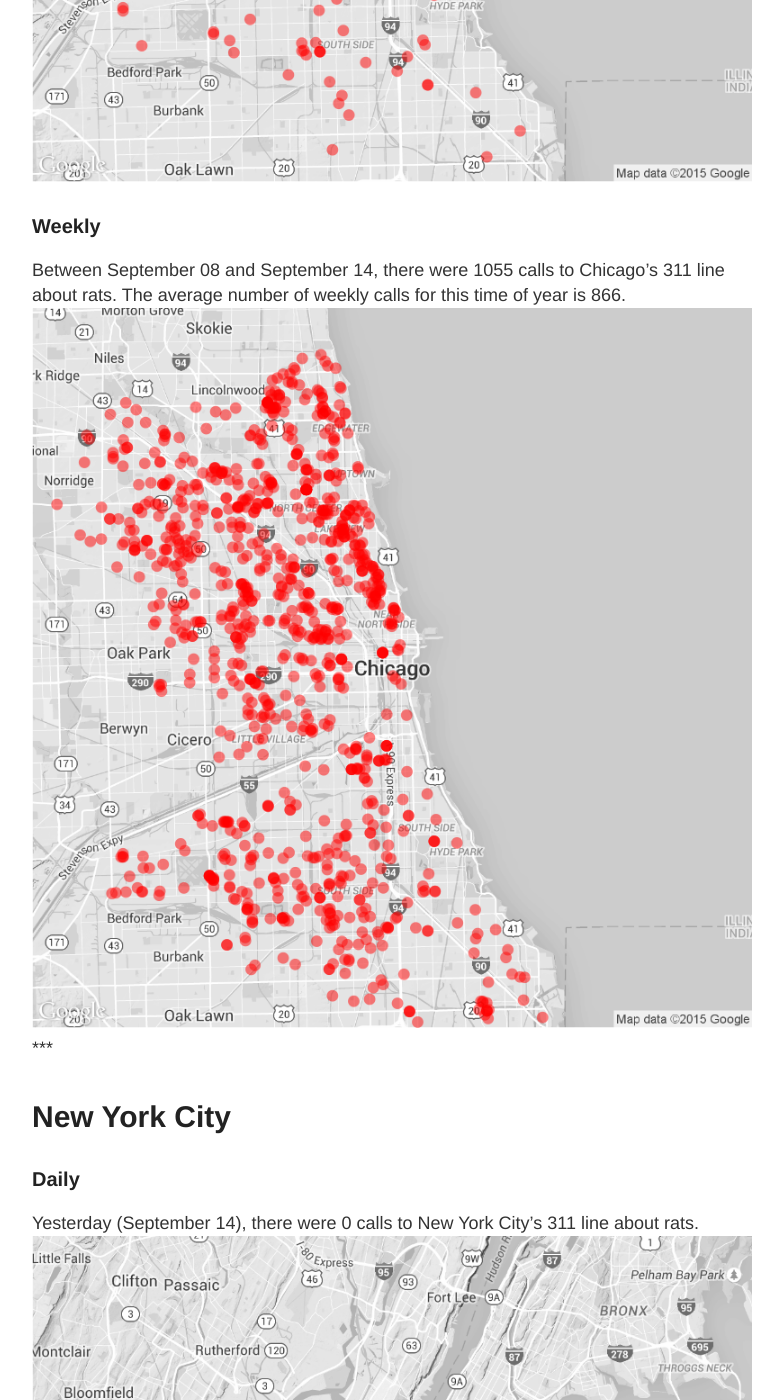
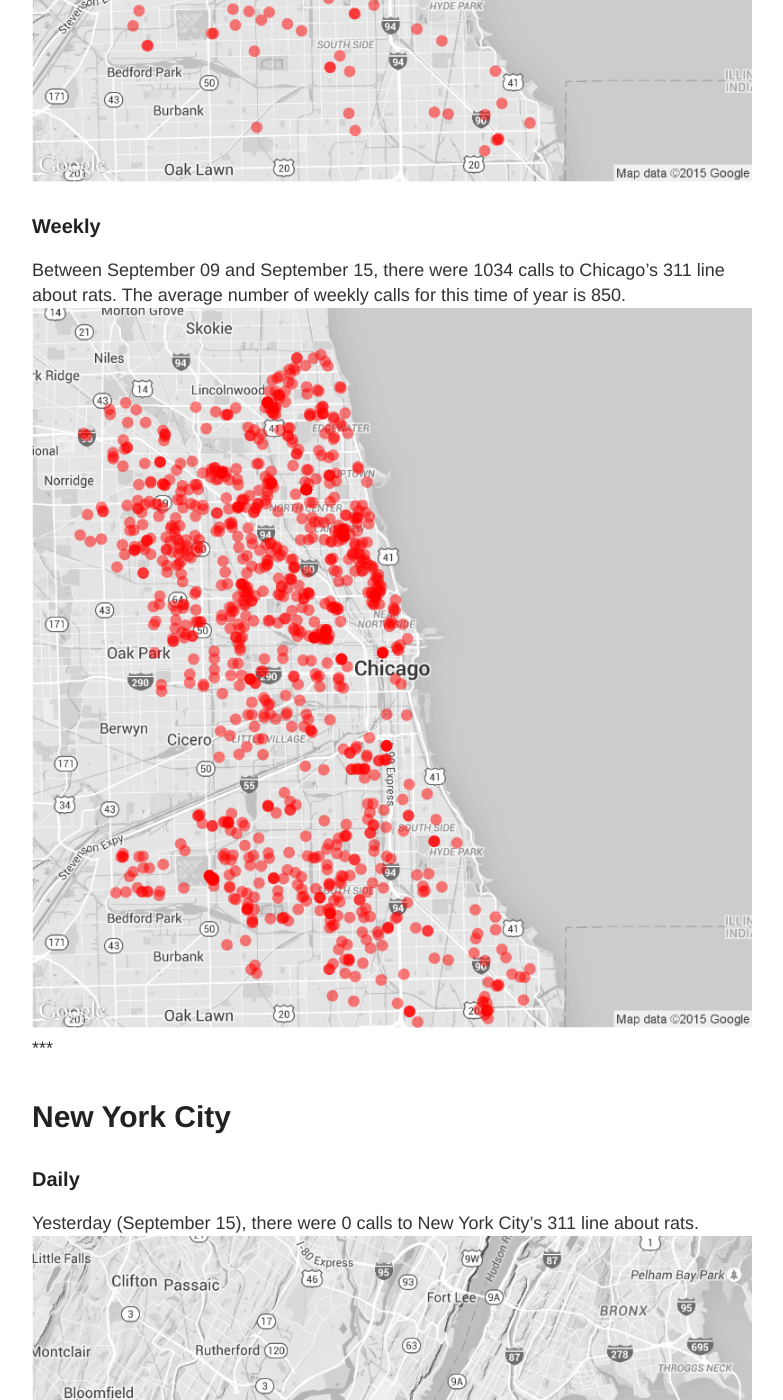
Before and after one commit to DanielHadley/ratmaps, a Jekyll site: the page built from daily.md, in a window 1280 px wide and 1400 px high, scrolled down 1033 px. Shown: the whole window, without its empty margins (248-1031 px from the left). Built offline with Jekyll 4.4.1, drawn with Linux system fonts in a browser that asks for light colours; comment, search, counter and statistics services are not loaded; some of the changed text lies outside the part shown.

Commit message:
Daily Maps

```diff
--- a/daily.md
+++ b/daily.md
@@ -15,22 +15,22 @@ tags: Chicago NYC weekly daily rats
 
 ### Daily
 
-Yesterday (September 14), there were 197 calls to Chicago's 311 line about rats.
+Yesterday (September 15), there were 198 calls to Chicago's 311 line about rats.
 ![Chicago rat calls to 311 weekly map]({{ site.cityimages }}/daily/Chicago_Rat_Map_Daily.png)
 
 ### Weekly
-Between September 08 and September 14, there were 1055 calls to Chicago's 311 line about rats. The average number of weekly calls for this time of year is 866.
+Between September 09 and September 15, there were 1034 calls to Chicago's 311 line about rats. The average number of weekly calls for this time of year is 850.
 ![Chicago rat calls to 311 weekly map]({{ site.cityimages }}/daily/Chicago_Rat_Map_Weekly.png)
 ***
 # New York City <a id="nyc"><a>
 
 ### Daily
 
-Yesterday (September 14), there were 0 calls to New York City's 311 line about rats.
+Yesterday (September 15), there were 0 calls to New York City's 311 line about rats.
 ![NYC rat calls to 311 weekly map]({{ site.cityimages }}/daily/NYC_Rat_Map_Daily.png)
 
 ### Weekly
-Between September 08 and September 14, there were 0 calls to New York City's 311 line about rats. The average number of weekly calls for this time of year is 250.
+Between September 09 and September 15, there were 0 calls to New York City's 311 line about rats. The average number of weekly calls for this time of year is 253.
 ![NYC rat calls to 311 weekly map]({{ site.cityimages }}/daily/NYC_Rat_Map_Weekly.png)
 
 Each red dot represents one call about a rat seen in that location. The dots are transparent, so multiple calls from one location will be seen as a solid dot. The usual caveats apply: more calls do not necessarily mean that there are more rats in that location than other parts of the city. A cluster of dots could indicate that one resident is unusually vocal about rodents in his or her neighborhood. Also, more densely populated neighborhoods tend to make more calls to 311.
```
Also changed, not shown: images/pages/daily/Chicago_Rat_Map_Daily.png, images/pages/daily/Chicago_Rat_Map_Weekly.png.
